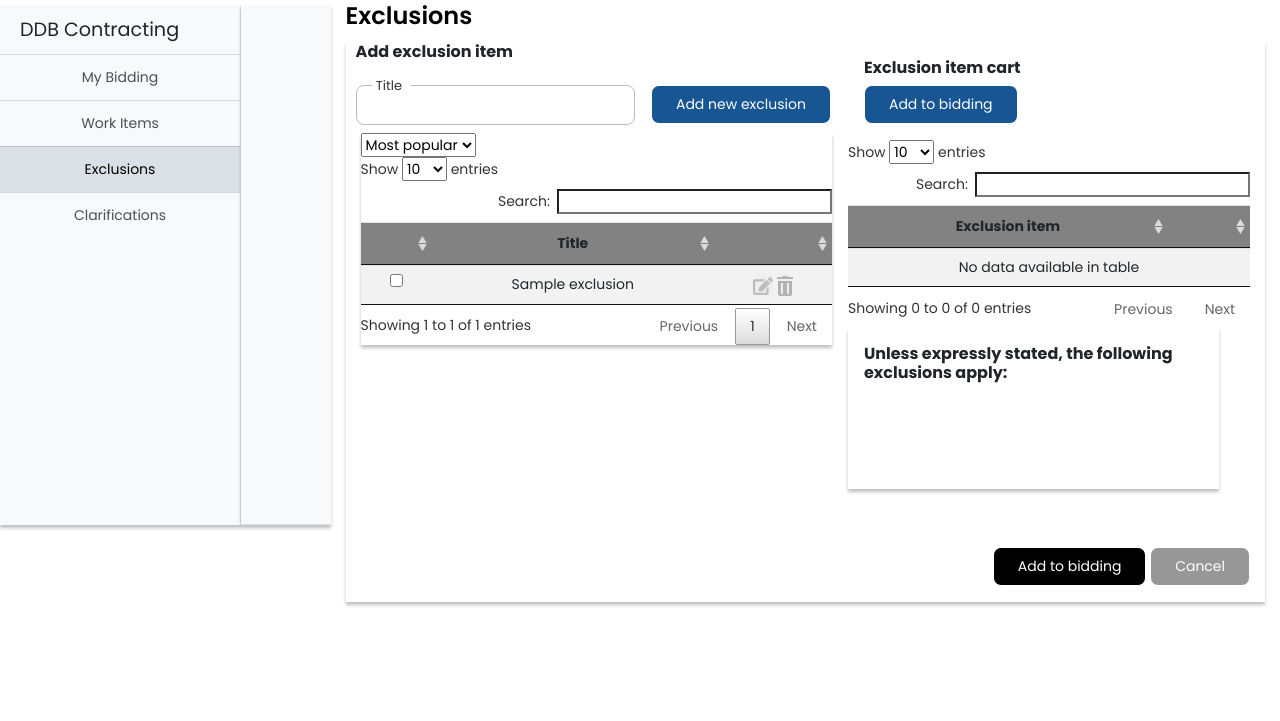
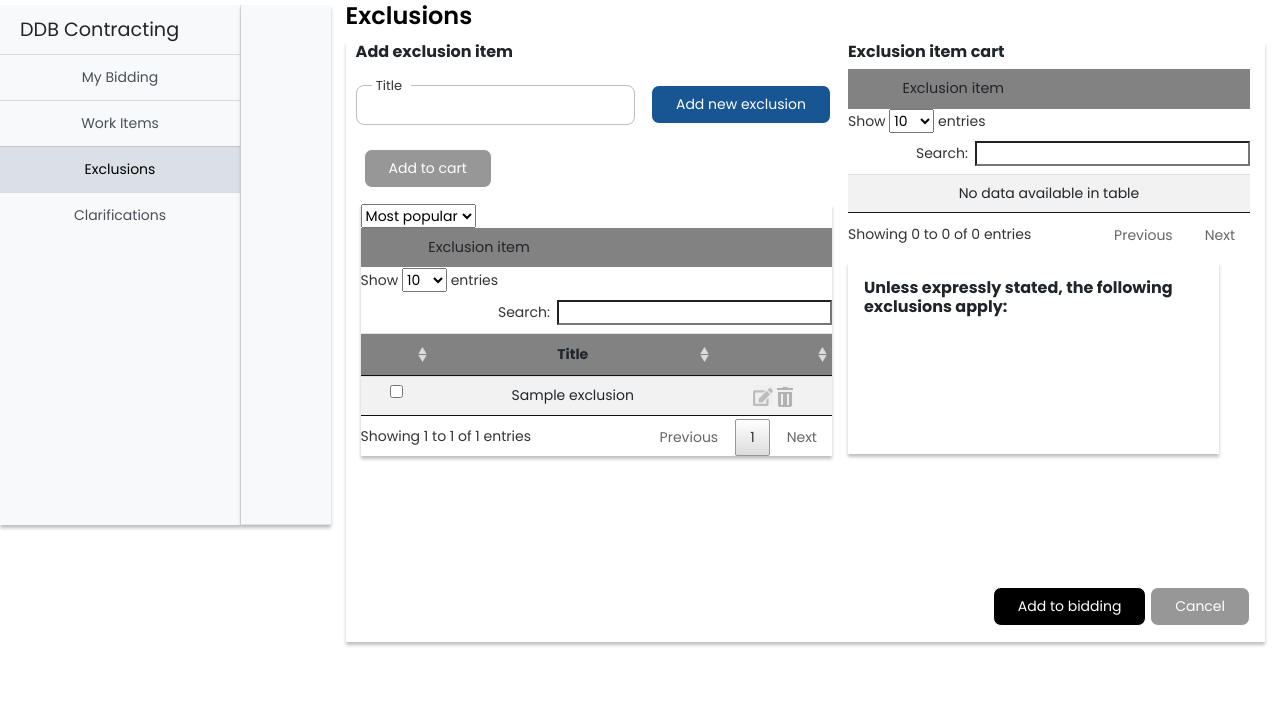
Before and after one commit to Simple2B/flora, a Flask app: page /exclusions in a window 1280 px wide. Shown: the part 101-822 px from the top of the page. Run offline with Flask 2, Linux system fonts and the light colour scheme; a user stored in the database is signed in; tables that the repository leaves empty hold one stand-in row (values such as "Sample post"); some libraries are stand-ins or nearby versions; grey boxes are pictures that could not be loaded.

Commit message:
fix_layout_of_exclusion_page

```diff
--- a/app/forms/exclusion.py
+++ b/app/forms/exclusion.py
@@ -10,4 +10,4 @@ class ExclusionForm(FlaskForm):
 
 
 class ExclusionCartForm(FlaskForm):
-    submit = SubmitField('Add to bidding')
+    submit = SubmitField('Add to cart')
--- a/app/static/css/styles.css
+++ b/app/static/css/styles.css
@@ -24,8 +24,14 @@ ul, li {
 .page-section {
   margin-top: 1rem; }
 
+.ddb-margin-top {
+  margin-top: 1rem; }
+
 .box-shadow {
   box-shadow: 0 0.2rem 0.2rem rgba(0, 0, 0, 0.25); }
+
+.title-tab {
+  padding: 1rem; }
 
 .title-tabs {
   font-style: normal;
@@ -70,7 +76,7 @@ ul, li {
 .centralized-text {
   text-align: center; }
 
-.ddb-cursor {
+.ddb-cursor-handle {
   cursor: pointer; }
 
 .--border {
@@ -428,9 +434,6 @@ ul, li {
 .__h5--width {
   width: 150%; }
 
-.title-tab {
-  padding: 1rem; }
-
 .border--none {
   border-style: none; }
 
@@ -464,24 +467,45 @@ ul, li {
 .__box-table-exclusion {
   width: 100%;
   margin-top: 1rem;
-  min-height: 70vh;
-  max-height: 80vh;
+  min-height: 75vh;
+  max-height: 90vh;
   box-shadow: 0 0.2rem 0.2rem rgba(0, 0, 0, 0.25);
   overflow: visible; }
   .__box-table-exclusion .__box-table--left {
     width: 53%; }
+    .__box-table-exclusion .__box-table--left .__add-exclusion--box .__add_new_excl--margin {
+      margin-top: 1rem;
+      margin-left: 1rem; }
+    .__box-table-exclusion .__box-table--left .__add-exclusion--box .__add_to_cart--margin {
+      margin-top: 1rem;
+      margin-left: 0.5rem; }
     .__box-table-exclusion .__box-table--left .__add_to_cart--place {
       float: right;
       margin-left: 4.2rem;
       padding-left: 2rem; }
+    .__box-table-exclusion .__box-table--left .__exclusion-item--head {
+      text-align: center;
+      height: 2.5rem; }
+      .__box-table-exclusion .__box-table--left .__exclusion-item--head ._item-padding {
+        padding: 0.55rem 15rem 0.55rem 0.35rem;
+        font-size: 0.90rem;
+        background-color: #828282; }
   .__box-table-exclusion .__border-none {
     border: none; }
   .__box-table-exclusion .__box-table--right {
     padding-left: 1rem;
     width: 47%;
     position: relative; }
+    .__box-table-exclusion .__box-table--right .__exclusion-item--head {
+      background-color: #828282;
+      text-align: center;
+      height: 2.5rem; }
+      .__box-table-exclusion .__box-table--right .__exclusion-item--head ._item-padding {
+        padding: 0.55rem 12.3rem 0.55rem 0.35rem;
+        font-size: 0.90rem; }
     .__box-table-exclusion .__box-table--right .__exclusion-box--description {
       position: absolute;
+      margin-top: 0.5rem;
       height: 40%;
       width: 29vw; }
       .__box-table-exclusion .__box-table--right .__exclusion-box--description h6 {
@@ -492,10 +516,6 @@ ul, li {
   .__box-table-exclusion h6 {
     font-weight: 700; }
 
-.__add-exclusion--box .__add_new_excl--margin {
-  margin-top: 1rem;
-  margin-left: 1rem; }
-
 .__box-add-bid-cancel--margins {
   margin-left: auto;
   margin-top: auto;
@@ -505,14 +525,8 @@ ul, li {
     color: #FFFFFF; }
 
 .input--label {
-  top: -.15rem;
-  left: 2.8rem; }
-
-._input--input {
-  margin-top: 0rem;
-  margin-right: 1rem;
-  margin-bottom: 0rem;
-  margin-left: 0.5rem; }
+  top: 0.9rem;
+  left: 1.9rem; }
 
 .label--clarification {
   left: 1rem;
--- a/app/static/js/exclusions.js
+++ b/app/static/js/exclusions.js
@@ -27,7 +27,7 @@ $(document).ready(function() {
         const target_link = button.data('target_link_delete');
         const title = button.data('delete');
         const modal = $(this);
-        modal.find('.modal-body #title').val(title);
+        modal.find('#_exclusion_input_delete #title').val(title);
         modal.find('#delete_item').attr('action', target_link);
     });
 
--- a/app/static/scss/global/_global.scss
+++ b/app/static/scss/global/_global.scss
@@ -30,10 +30,17 @@ ul, li {
     margin-top: 1rem;
 }
 
+.ddb-margin-top {
+    margin-top: 1rem;
+}
+
 .box-shadow {
     box-shadow: 0 .2rem .2rem rgba(0, 0, 0, 0.25);
 }
 
+.title-tab {
+    padding: 1rem;
+}
 
 .title-tabs {
     font-style: normal;
@@ -88,7 +95,7 @@ ul, li {
     text-align: center;
 }
 
-.ddb-cursor {
+.ddb-cursor-handle {
     cursor: pointer;
 }
 
--- a/app/static/scss/layouts/_work_items.scss
+++ b/app/static/scss/layouts/_work_items.scss
@@ -87,10 +87,6 @@
     width: 150%;
 }
 
-.title-tab {
-    padding: 1rem;
-}
-
 .border--none {
     border-style: none;
 }
--- a/app/static/scss/layouts/exclusions.scss
+++ b/app/static/scss/layouts/exclusions.scss
@@ -19,19 +19,44 @@
 .__box-table-exclusion {
     width: 100%;
     margin-top: 1rem;
-    min-height: 70vh;
-    max-height: 80vh;
+    min-height: 75vh;
+    max-height: 90vh;
     box-shadow: $shadow;
     overflow: visible;
 
     .__box-table--left {
         // display: block;
         width: 53%;
+
+    .__add-exclusion--box {
+        .__add_new_excl--margin {
+            margin-top: 1rem;
+            margin-left: 1rem;
+        }
+
+        .__add_to_cart--margin {
+            margin-top: 1rem;
+            margin-left: 0.5rem;
+        }
+
+    }
+
         .__add_to_cart--place {
             float: right;
             margin-left: 4.2rem;
             padding-left: 2rem;
         }
+
+        .__exclusion-item--head {
+            text-align: center;
+            height: 2.5rem;
+            ._item-padding {
+                padding: 0.55rem 15rem 0.55rem 0.35rem;
+                font-size: 0.90rem;
+                background-color: #828282;
+            }
+        }
+
     }
 
     .__border-none {
@@ -43,8 +68,20 @@
         padding-left: 1rem;
         width: 47%;
         position: relative;
+
+        .__exclusion-item--head {
+            background-color: #828282;
+            text-align: center;
+            height: 2.5rem;
+            ._item-padding {
+                padding: 0.55rem 12.3rem 0.55rem 0.35rem;
+                font-size: 0.90rem;
+            }
+        }
+
         .__exclusion-box--description {
             position: absolute;
+            margin-top: 0.5rem;
             height: 40%;
             width: 29vw;
 
@@ -64,13 +101,6 @@
     }
 }
 
-.__add-exclusion--box {
-    .__add_new_excl--margin {
-        margin-top: 1rem;
-        margin-left: 1rem;
-    }
-}
-
 .__box-add-bid-cancel--margins {
     margin-left: auto;
     margin-top: auto;
@@ -83,14 +113,6 @@
 }
 
 .input--label {
-    top: -.15rem;
-    left: 2.8rem;
+    top: 0.9rem;
+    left: 1.9rem;
 }
-
-
-._input--input {
-    margin-top: 0rem;
-    margin-right: 1rem;
-    margin-bottom: 0rem;
-    margin-left: 0.5rem;
-}
--- a/app/templates/bidding.html
+++ b/app/templates/bidding.html
@@ -183,7 +183,7 @@
       <!-- <div class="modal-body padding--off"> -->
       <div class="__modal-inputs--flex-row">
 
-          <a href="{{ url_for('work_item.work_items') }}"><button class="ddb-cursor _btn--gray">Add work item/group</button></a>
+          <a href="{{ url_for('work_item.work_items') }}"><button class="ddb-cursor-handle _btn--gray">Add work item/group</button></a>
 
       </div>
       </section>
@@ -193,7 +193,7 @@
       <h5 class="--padding">Exclusions</h5>
       <div class="__modal-inputs--flex-row">
 
-          <a href="{{ url_for('exclusion.exclusions') }}"><button class="ddb-cursor _btn--gray">Add exclusion</button></a>
+          <a href="{{ url_for('exclusion.exclusions') }}"><button class="ddb-cursor-handle _btn--gray">Add exclusion</button></a>
 
       </div>
     </div>
@@ -202,7 +202,7 @@
       <h5 class="--padding">Clarifications</h5>
       <div class="__modal-inputs--flex-row">
 
-          <a href="{{ url_for('clarification.clarifications') }}"><button class="ddb-cursor _btn--gray">Add clarification</button></a>
+          <a href="{{ url_for('clarification.clarifications') }}"><button class="ddb-cursor-handle _btn--gray">Add clarification</button></a>
 
       </div>
     </div>
--- a/app/templates/biddings.html
+++ b/app/templates/biddings.html
@@ -257,7 +257,7 @@
       <!-- <div class="modal-body padding--off"> -->
       <div class="__modal-inputs--flex-row">
 
-        <a href="{{ url_for('work_item.work_items') }}"><button class="ddb-cursor _btn--gray">Add work item/group</button></a>
+        <a href="{{ url_for('work_item.work_items') }}"><button class="ddb-cursor-handle _btn--gray">Add work item/group</button></a>
 
       </div>
     </div>
@@ -266,7 +266,7 @@
       <h5 class="--padding">Exclusions</h5>
       <div class="__modal-inputs--flex-row">
 
-        <a href="{{ url_for('exclusion.exclusions') }}"><button class="ddb-cursor _btn--gray">Add exclusion</button></a>
+        <a href="{{ url_for('exclusion.exclusions') }}"><button class="ddb-cursor-handle _btn--gray">Add exclusion</button></a>
 
       </div>
     </div>
@@ -275,7 +275,7 @@
       <h5 class="--padding">Clarifications</h5>
       <div class="__modal-inputs--flex-row">
 
-        <a href="{{ url_for('clarification.clarifications') }}"><button class="ddb-cursor _btn--gray">Add clarification</button></a>
+        <a href="{{ url_for('clarification.clarifications') }}"><button class="ddb-cursor-handle _btn--gray">Add clarification</button></a>
 
       </div>
     </div>
--- a/app/templates/clarifications.html
+++ b/app/templates/clarifications.html
@@ -299,7 +299,7 @@
             </div>
 
             <div class="padding--top">
-              {{form.save_submit(class='_btn--gray  ddb-cursor')}}
+              {{form.save_submit(class='_btn--gray  ddb-cursor-handle')}}
             </div>
 
           </div>
--- a/app/templates/exclusions.html
+++ b/app/templates/exclusions.html
@@ -49,10 +49,6 @@
 {% block content %}
 
 <style>
-  .zeroing_bootsrtap {
-    border-color: #fff;
-  }
-
   .cursor-pointer {
     cursor: pointer;
   }
@@ -119,17 +115,8 @@
     transition: 0.3s;
   }
 
-
   .tab button.active {
     border-bottom: 5px solid #175593;
-  }
-
-  .tabcontent {
-    display: none;
-  }
-
-  .tabcontentm {
-    display: none;
   }
 
   .list-group-item.active {
@@ -212,14 +199,19 @@
               </div>
 
               <div class="__add_new_excl--margin">
-                {{form.submit(class='_btn--blue')}}
+                {{form.submit(class='_btn--blue ddb-cursor-handle')}}
               </div>
+
+              <div class="__add_to_cart--margin">
+                {{ exclusion_cart_form.submit(class='_btn--gray ddb-cursor-handle', form='exclusions') }}
+              </div>
+
             </div>
           </div>
         </form>
 
-        <form class="form" role="form" action="{{ url_for('exclusion.add_exclusion_to_cart') }}" method="post">
-          <div id="exclusionTable" class="box-shadow __box-table--mtop">
+        <form class="form" id="exclusions" role="form" action="{{ url_for('exclusion.add_exclusion_to_cart') }}" method="post">
+          <div id="exclusionTable" class="box-shadow __box-table--mtop ddb-margin-top">
             <span>
               <select>
                 <option value="Most popular" name="Most popular">Most popular</option>
@@ -229,6 +221,10 @@
             Add new
           </button> -->
             </span>
+
+            <div class="__exclusion-item--head">
+              <div class="_item-padding">Exclusion item</div>
+            </div>
 
             <div>
               <table id="exclusionsTable" class="table table-striped table-sm centralized-text table__work-item">
@@ -262,20 +258,19 @@
       </div>
 
       <div class="__box-table--right">
-        <div class="modal-content title-tab border--none" role="document">
+        <div class="modal-content border--none" role="document">
           <h6>Exclusion item cart</h6>
-          <div class="bt_add-new-user">
-            {{ exclusion_cart_form.submit(class='_btn--blue') }}
-          </div>
         </div>
+
+        <div class="__exclusion-item--head">
+          <div class="_item-padding">Exclusion item</div>
+        </div>
+
         <div class="__box-table--mtop">
           <table id="selectedExclusionTable" class="patientsTable table table-striped table-sm centralized-text table__work-item">
-            <thead class="__table--head">
-              <th>Exclusion item</th>
-              <th></th>
-            </thead>
+            <thead></thead>
             <tbody>
-              {% for item in exclusion_cart_form.selected_work_items %}
+              {% for item in exclusion_cart_form.selected_exclusions %}
               <tr>
                 <td><a href="" class="t-gray">{{item.title}}</a></td>
                 <td>
@@ -328,7 +323,7 @@
             </div>
 
             <div class="padding--top">
-              {{form.save_submit(class='_btn--gray  ddb-cursor')}}
+              {{form.save_submit(class='_btn--gray  ddb-cursor-handle')}}
             </div>
 
           </div>
@@ -349,13 +344,13 @@
         <form class="form_delete" role="form" action="" method="post" id="delete_item">
           <div class="__modal-inputs--flex-row">
 
-            <div>
+            <div id="_exclusion_input_delete">
               <label class="_label input--label">Title</label>
-              <input class="_form-input _form-input--m _input--input" id="title" disabled>
+              <input class="_form-input _form-input--m" id="title" disabled>
             </div>
 
             <div class="padding--top">
-              <input class="_btn--black  ddb-cursor" id="submit" name="submit" type="submit" value="Delete">
+              <input class="_btn--black  ddb-cursor-handle" id="submit" name="submit" type="submit" value="Delete">
             </div>
 
             <div class="padding--top">
--- a/app/templates/work_items.html
+++ b/app/templates/work_items.html
@@ -344,7 +344,7 @@
             </div>
 
             <div class="padding--top">
-              {{form.edit_submit(class='_btn--gray  ddb-cursor')}}
+              {{form.edit_submit(class='_btn--gray  ddb-cursor-handle')}}
             </div>
 
           </div>
```
Also changed, not shown: app/static/css/layouts/exclusions.css (+25 -14 lines).
